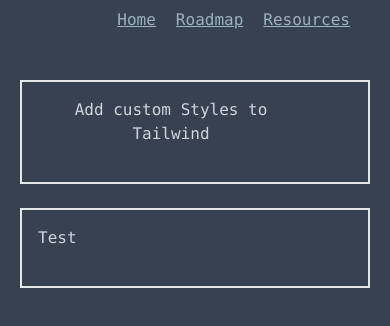
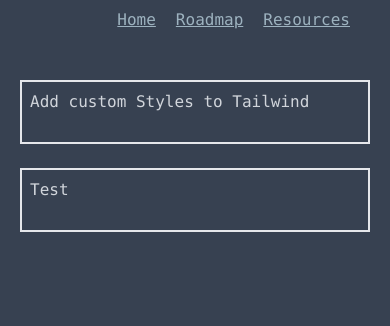
Before and after one commit to timobickmann/roadmap, a React (Vite) app: page /resources/tailwind/howtos in a window 390 px wide. Shown: the top 326 px of the page. Built offline with nearby package versions, Linux system fonts and the light colour scheme; some icons are missing.

Commit message:
mobile test

```diff
--- a/src/App.tsx
+++ b/src/App.tsx
@@ -20,7 +20,7 @@
             <Route path="/resources/*" element={<SidebarResources />} />
           </Routes>
 
-          <div className="mx-5 md:mx-10 lg:mx-20 mb-5 w-full">
+          <div className="mx-5 container md:mx-10 lg:mx-20 mb-5 w-full">
             <Header />
             <Routes>
               <Route index element={<Home />} />
--- a/src/components/HowToItem.tsx
+++ b/src/components/HowToItem.tsx
@@ -16,7 +16,7 @@
 
   return (
     <>
-      <div className="mb-6 border-2 p-4 pr-10">
+      <div className="mb-6 border-2 p-2 sm:p-4 sm:pr-10">
         <button className="mb-5 flex items-center gap-2" onClick={handleClick}>
           {isOpened ? (
             <>
```
